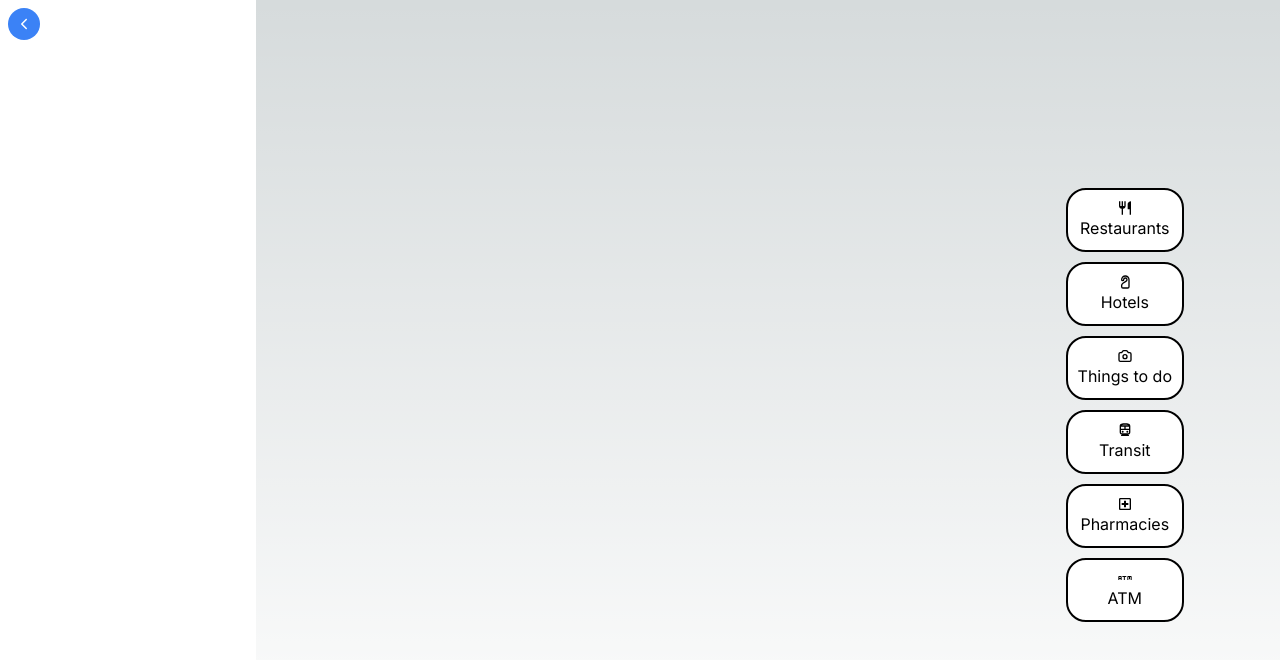
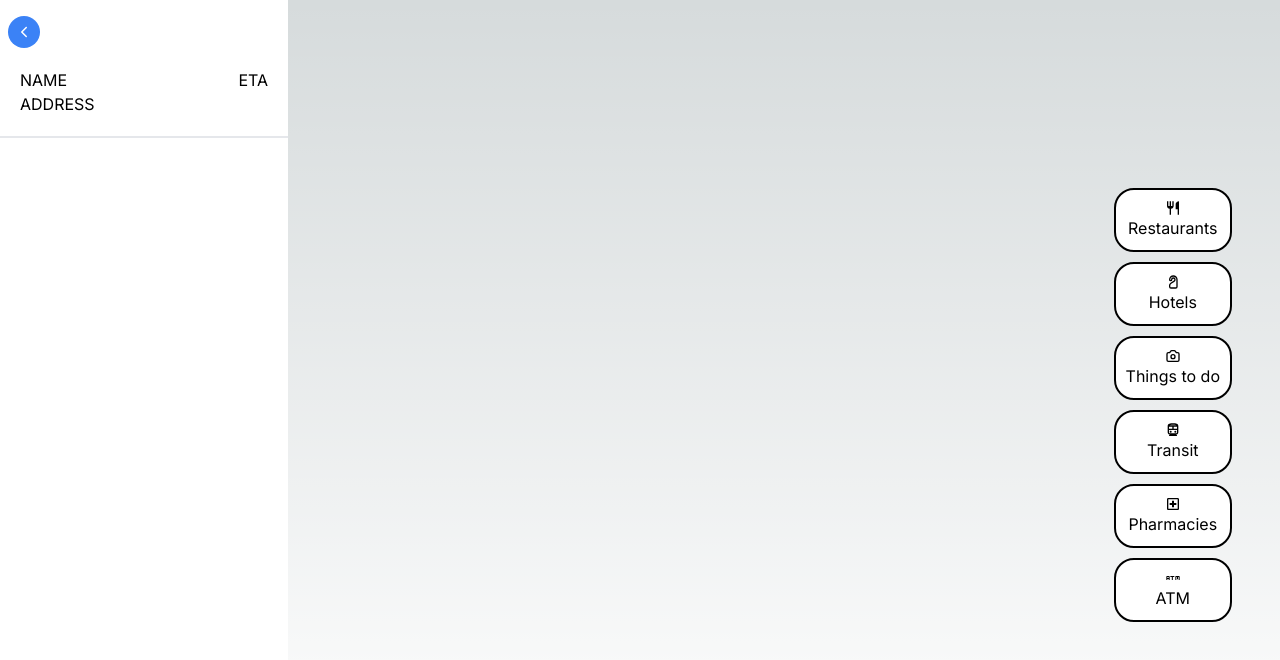
Before and after one commit to shivansh-13/20-Mins, a Next.js app: page / in a window 1280 px wide. Both pictures are taken after a click on the button 24 px from the left and 24 px from the top of the page. Shown: the top 660 px of the page. Built offline with nearby package versions, Linux system fonts and the light colour scheme.

Commit message:
Fixed buttons and added sample result

```diff
--- a/src/app/globals.css
+++ b/src/app/globals.css
@@ -35,11 +35,11 @@ body {
   text-align: center;
   text-decoration: none;
   display: flex;
-  flex-direction: column; /* Stack icon and text vertically */
-  align-items: center; /* Center items horizontally */
+  flex-direction: column;
+  align-items: center;
   font-size: 16px;
 }
 
 .btn-icon {
-  margin-bottom: 5px; /* Adjust the spacing between icon and text */
+  margin-bottom: 5px;
 }
--- a/src/app/leftpane.tsx
+++ b/src/app/leftpane.tsx
@@ -3,22 +3,36 @@ import React, { useState } from 'react';
 import { IoIosArrowBack } from 'react-icons/io';
 export default function LeftPane() {
   const [isOpen, setIsOpen] = useState(true);
-
   const togglePane = () => {
     setIsOpen(!isOpen);
   };
   return (
     <div
-      className={`fixed left-0 top-0 h-full w-64 bg-white transform transition-transform ease-in-out duration-300 ${
-        isOpen ? 'translate-x-0' : '-translate-x-full' // Changed from -translate-x-64 to -translate-x-full
-      }`}
+      className={`fixed left-0 top-0 h-full w-72 bg-white transform transition-transform ease-in-out duration-300 ${isOpen ? 'translate-x-0' : '-translate-x-full' // Changed from -translate-x-64 to -translate-x-full
+        }`}
     >
       <button
-        className="p-2 text-white bg-blue-500 absolute top-2 left-2 rounded-full"
+        className="p-2 text-white bg-blue-500 absolute top-4 left-2 rounded-full"
         onClick={togglePane}
       >
-        <IoIosArrowBack/>
+        <IoIosArrowBack />
       </button>
+      <div className='m-12'>
+
+      </div>
+      <div className='flex justify-between p-5 border-b-2'>
+        <div>
+          <div>
+            NAME
+          </div>
+          <div>
+            ADDRESS
+          </div>
+        </div>
+        <div className='text-green'>
+          ETA
+        </div>
+      </div>
     </div>
   );
 }
--- a/src/app/page.tsx
+++ b/src/app/page.tsx
@@ -19,9 +19,9 @@ export default function Home() {
   };
 
   return (
-    <main className="flex min-h-screen flex-col items-center justify-between p-24">
+    <main className="flex min-h-screen flex-col items-center justify-between p-12">
       <button
-        className="bg-blue-500 text-white p-2 rounded-full absolute top-2 left-2"
+        className="bg-blue-500 text-white p-2 rounded-full absolute top-4 left-2"
         onClick={toggleLeftPane}
       >
         <RiMenu4Line />
```
